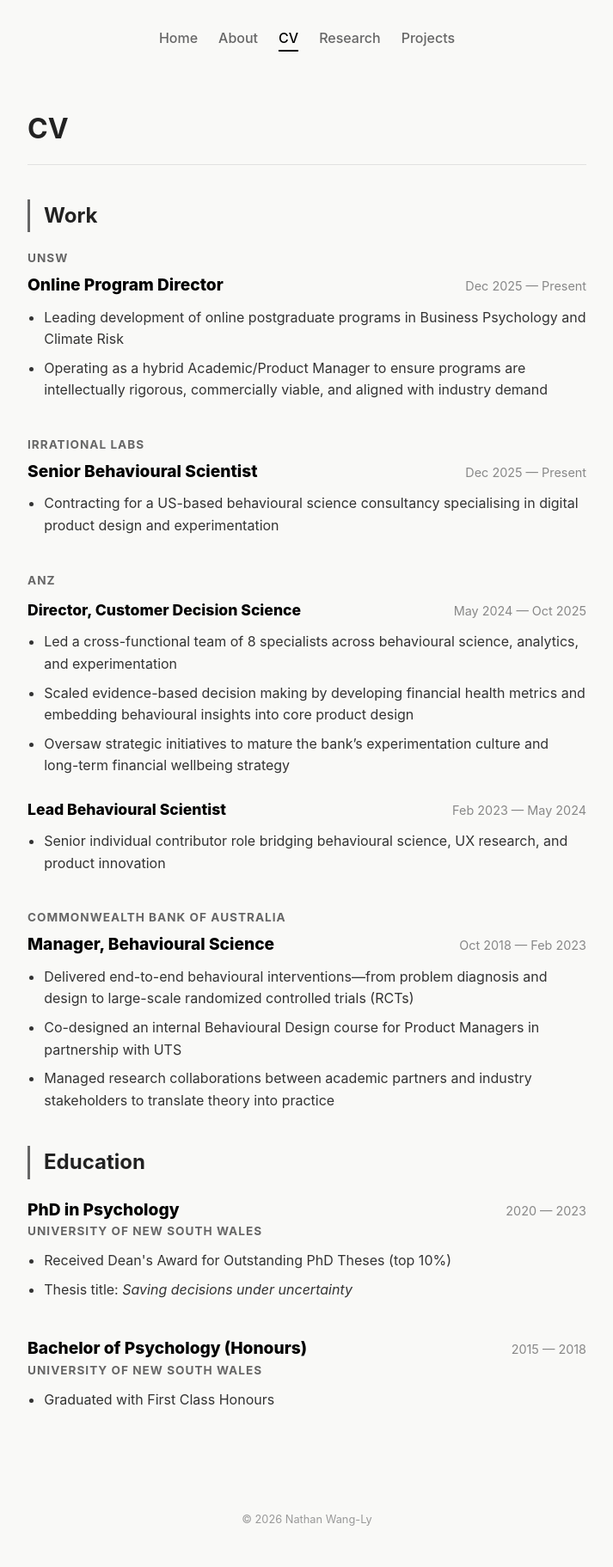
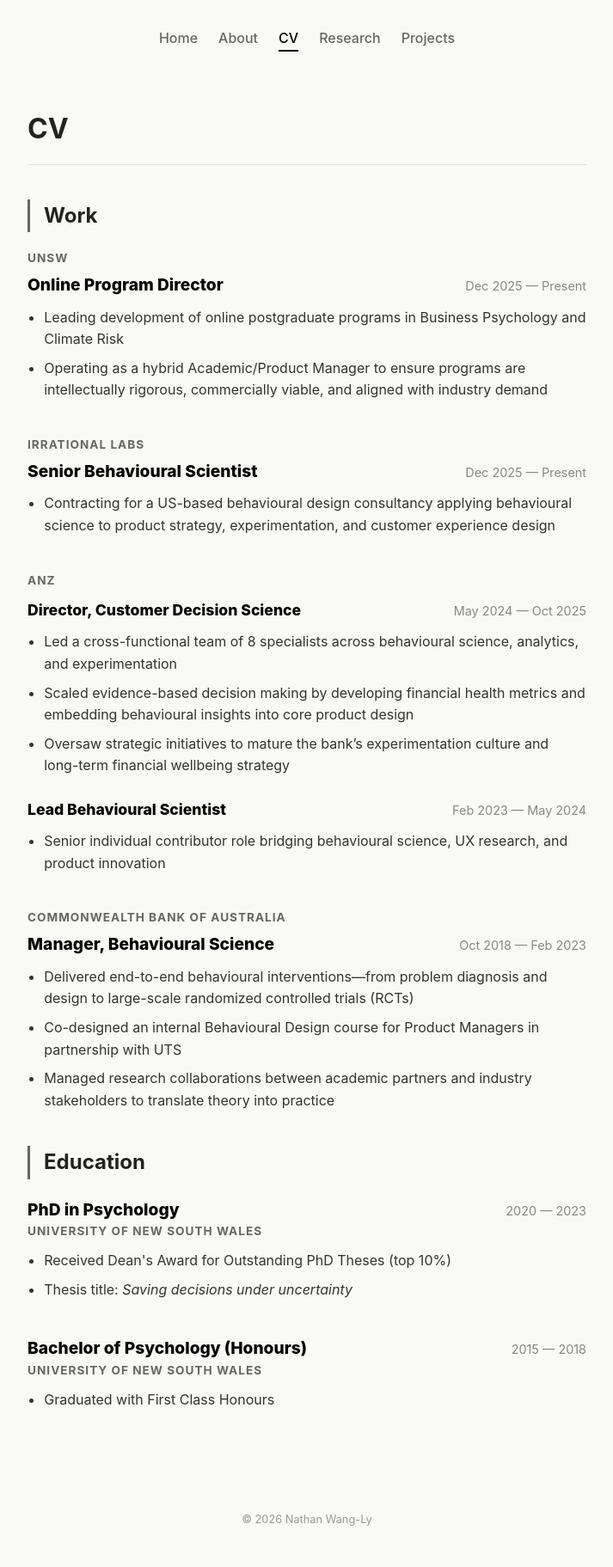
Before and after one commit to nathanwangly/nathanwangly.github.io, a Jekyll site: the page built from cv.md, in a window 1280 px wide. Shown: the whole page at 86% size, without its empty margins (283-996 px from the left). Built offline with Jekyll 4.4.1, drawn with Linux system fonts in a browser that asks for light colours.

Commit message:
Update role description

```diff
--- a/_data/experience.yml
+++ b/_data/experience.yml
@@ -12,7 +12,7 @@ work:
   years: Dec 2025 — Present
   date_end: 9999
   description:
-    - Contracting for a US-based behavioural science consultancy specialising in digital product design and experimentation
+    - Contracting for a US-based behavioural design consultancy applying behavioural science to product strategy, experimentation, and customer experience design
 
 - company: ANZ
   date_end: 2025
```
